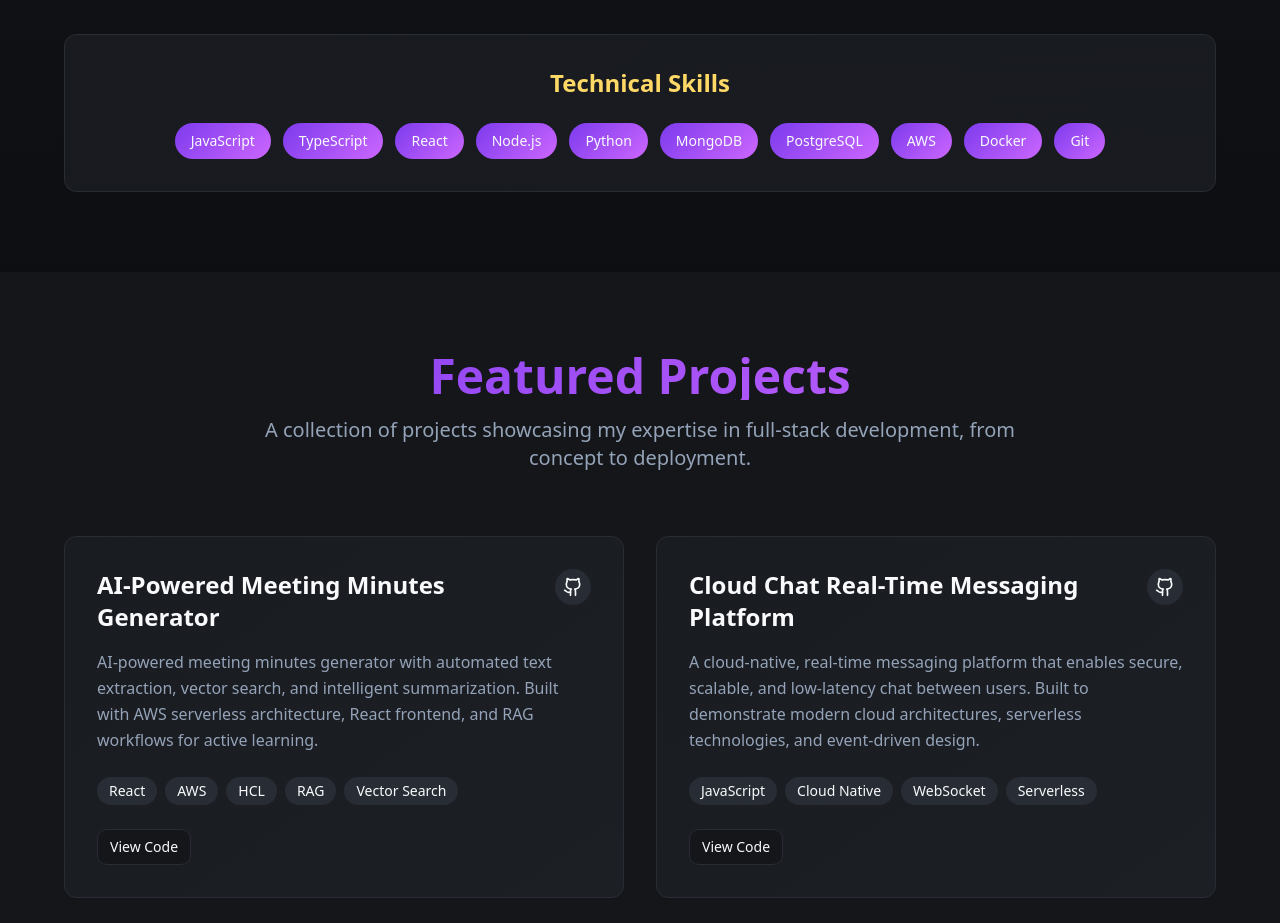
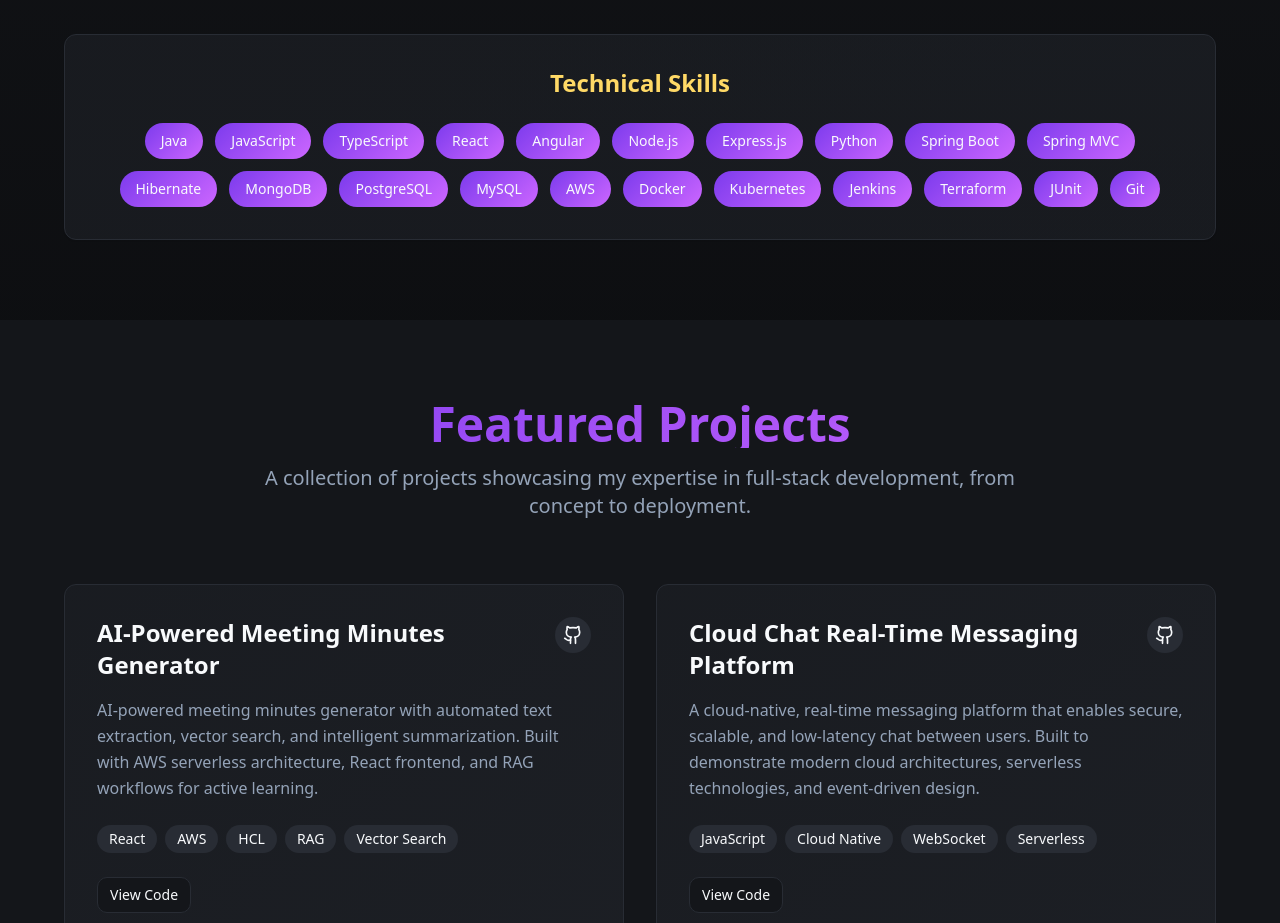
Before and after one commit to Sajidrahman-tech/saajid-portfolio-premium-touch, a React (Vite) app: page / in a window 1280 px wide. Shown: the part 1480-2403 px from the top of the page. Built offline with nearby package versions, Linux system fonts and the light colour scheme.

Commit message:
Update technical skills order
Reorder the technical skills section to prioritize Java, followed by Angular, Spring Boot, Spring MVC, Hibernate, MySQL, Jenkins, Kubernetes, Express.js, JUnit, and Terraform.

```diff
--- a/src/components/About.tsx
+++ b/src/components/About.tsx
@@ -17,8 +17,9 @@ const About = () => {
   ];
 
   const skills = [
-    "JavaScript", "TypeScript", "React", "Node.js", "Python",
-    "MongoDB", "PostgreSQL", "AWS", "Docker", "Git"
+    "Java", "JavaScript", "TypeScript", "React", "Angular", "Node.js", "Express.js", "Python",
+    "Spring Boot", "Spring MVC", "Hibernate", "MongoDB", "PostgreSQL", "MySQL",
+    "AWS", "Docker", "Kubernetes", "Jenkins", "Terraform", "JUnit", "Git"
   ];
 
   return (
```
